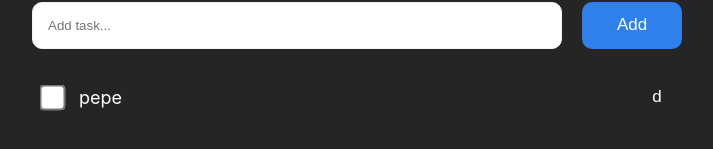
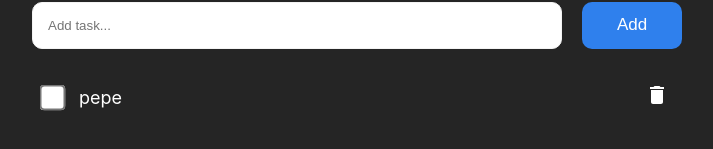
Before and after one commit to Ezequiiel98/to-do-react-ts, a React (Create React App) app: page / in a window 1280 px wide. Shown: the part 167-316 px from the top of the page, without its empty margins (283-996 px from the left). Built offline with nearby package versions, Linux system fonts and the light colour scheme.

Commit message:
agrego el icon de borrar

```diff
--- a/src/components/Button/index.tsx
+++ b/src/components/Button/index.tsx
@@ -6,16 +6,17 @@ type ButtonProps = {
   danger?: boolean | undefined;
   primary?: boolean | undefined;
   children: React.ReactNode;
-  onClick?(e: React.MouseEvent<HTMLButtonElement, MouseEvent>): void |undefined;
+  onClick?: React.MouseEventHandler<HTMLButtonElement>;
+  props?: object;
 }
 
-const Button: React.FC<ButtonProps> = ({ danger, primary, children, onClick }) =>{
+const Button: React.FC<ButtonProps> = ({ danger, primary, children, onClick, ...props }) => {
   let styleButton = 'button';
   styleButton = danger ? 'danger' : styleButton;
   styleButton = primary ? 'primary' : styleButton;
 
   return (
-    <button type="button" className={styles[styleButton]} onClick={onClick}>
+    <button type="button" className={styles[styleButton]} onClick={onClick} {...props}>
       {children}
     </button>
   );
--- a/src/components/FormAddTask/index.tsx
+++ b/src/components/FormAddTask/index.tsx
@@ -7,7 +7,7 @@ import styles from './index.module.scss';
 const FormAddTask: React.FC = () => (
   <form className={styles.formAddTask}>
     <input placeholder="Add task..." className={styles.inputTask} type="text" />
-    <Button primary>
+    <Button {...{ type: 'submit' }} primary>
       Add
     </Button>
   </form>
--- a/src/components/Task/index.module.scss
+++ b/src/components/Task/index.module.scss
@@ -24,3 +24,7 @@
     text-decoration: line-through #fff;
   }
 }
+
+.iconDelete {
+  pointer-events: none;
+}
--- a/src/components/Task/index.tsx
+++ b/src/components/Task/index.tsx
@@ -1,5 +1,6 @@
 import React from 'react';
 
+import iconDelete from  '../../assets/icons/delete.svg';
 import Button from '../Button';
 
 import styles from './index.module.scss';
@@ -9,11 +10,14 @@ type TaskProps = {
   id: string | number;
   onClick: Function;
 }
+
 const Task: React.FC<TaskProps> = ({ name, id, onClick }) => (
   <div className={styles.task}>
     <input type="checkbox" className={styles.check} />
     <p>{name}</p>
-    <Button onClick={ () => onClick(id)}>d</Button>
+    <Button onClick={ () => onClick(id)}>
+      <img src={iconDelete} className={styles.iconTrash} alt="Delete, icon trash" />
+    </Button>
   </div>
 );
 
```
Also changed, not shown: .eslintrc.js, src/assets/icons/delete.svg (added).
